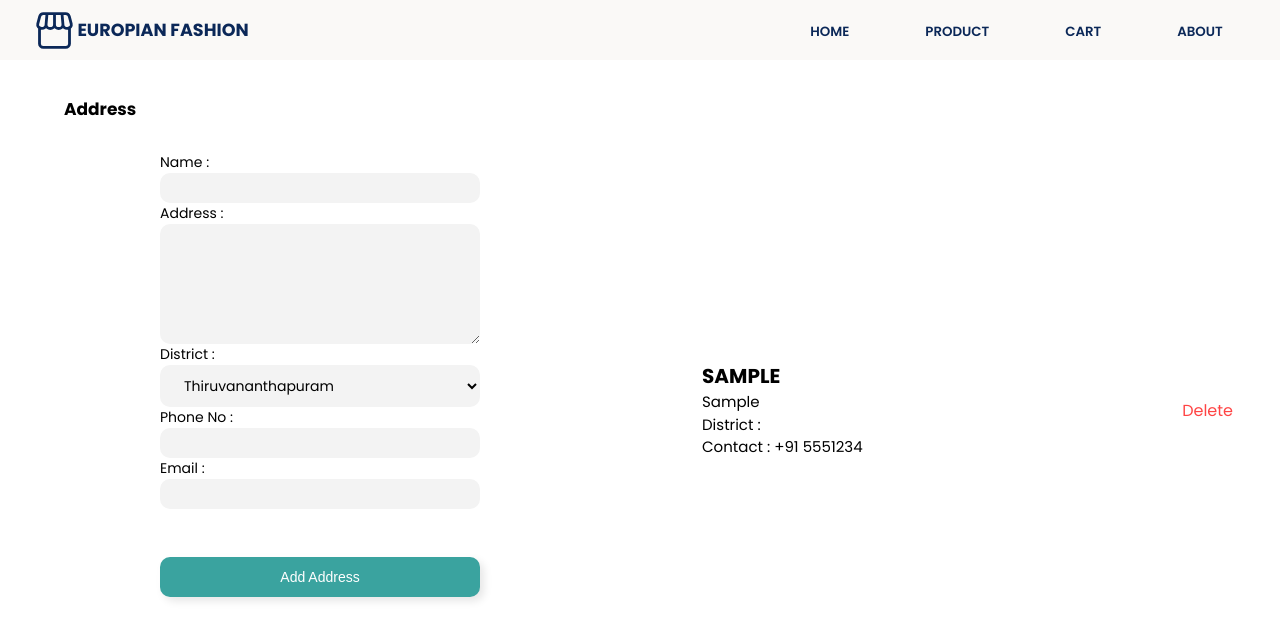
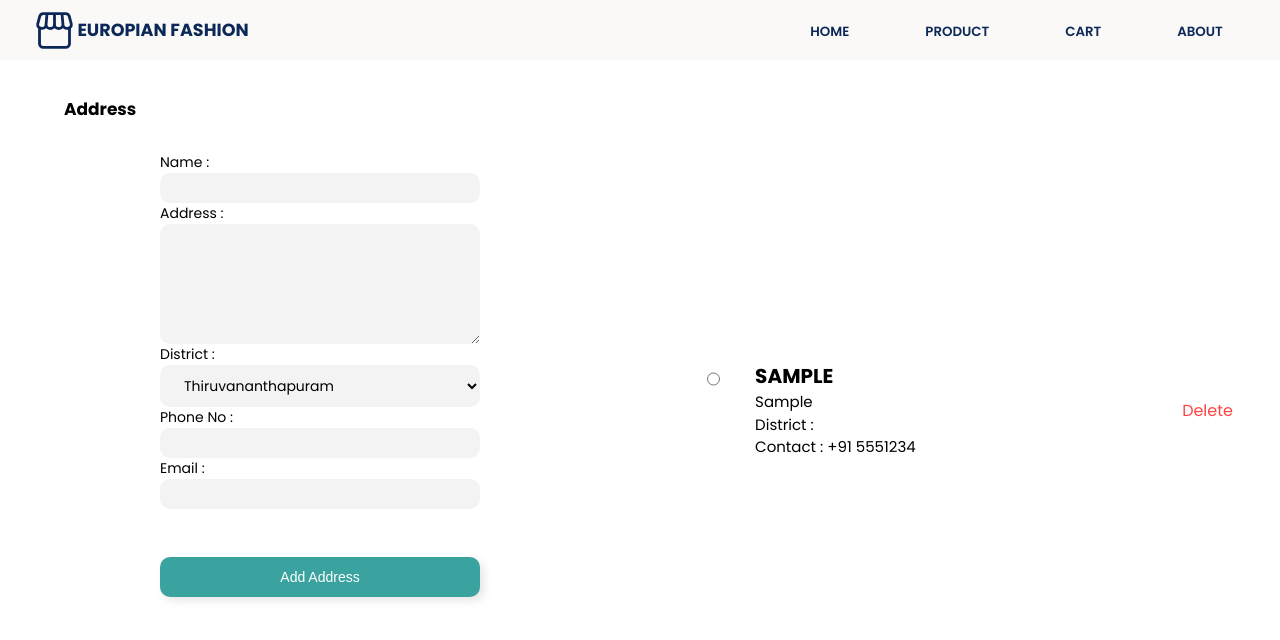
Before and after one commit to rasi-c/Carra-E-commerce, a React (Create React App) app: page /cart/address in a window 1280 px wide. Both pictures are taken after typing "Sample", "Sample", "5551234", "name@example.com" into the empty fields and a click on the button "Add Address". Shown: the top 640 px of the page. Built offline with nearby package versions, Linux system fonts and the light colour scheme; the HTML template or start-up script is replaced by a standard one.

Commit message:
address radio button added

```diff
--- a/package.json
+++ b/package.json
@@ -10,6 +10,7 @@
     "react-dom": "^18.2.0",
     "react-router-dom": "^6.22.2",
     "react-scripts": "5.0.1",
+    "react-toastify": "^10.0.5",
     "web-vitals": "^2.1.4"
   },
   "scripts": {
--- a/src/components/cartpage/address.jsx
+++ b/src/components/cartpage/address.jsx
@@ -3,6 +3,10 @@ import { useNavigate } from "react-router-dom";
 import { MyContext } from "../../App";
 import "./address.css";
 import { AddressDetails } from "./adresssmall";
+import { Bounce, toast } from "react-toastify";
+import { ToastContainer } from 'react-toastify';
+import 'react-toastify/dist/ReactToastify.css';
+let Count = 0;
 
 export function Address() {
   const navigate = useNavigate()
@@ -14,11 +18,9 @@ export function Address() {
   const [email, setEmail] = useState('')
    function Submit(event){
     event.preventDefault();
-    // let Count = 0;
-    // console.log("first is : ",Count = Count+1);
-    // console.log("second  is : ",Count = Count+1);
+    if(secondArray.cart1.length < 3){
       let newObj = {
-      // id: Count++,
+        id: Count++,
         name: name,
         address: address,
         district: district,
@@ -32,6 +34,19 @@ export function Address() {
       setAddress('')
       setEmail('')
       setPhoneNo('')
+    }else{
+      toast.warn('maximue Address is 3', {
+        position: "bottom-right",
+        autoClose: 5000,
+        hideProgressBar: false,
+        closeOnClick: true,
+        pauseOnHover: true,
+        draggable: true,
+        progress: undefined,
+        theme: "dark",
+        transition: Bounce,
+        });
+    }
     // navigate("invoice");
    }
   return (
@@ -70,6 +85,7 @@ export function Address() {
       </div>
       <div className="secContainer">
         <div className="addressMain">
+        <ToastContainer />
           {secondArray.cart1.map((item)=> {
             return <AddressDetails item={item}/>
           })}
--- a/src/components/cartpage/addresssmall.css
+++ b/src/components/cartpage/addresssmall.css
@@ -9,8 +9,12 @@
   /* border: 2px solid black; */
   display: flex;
 }
+.radioButton{
+  width: 10%;
+  height: 100%;
+}
 .leftAddress {
-  width: 80%;
+  width: 70%;
   height: 100%;
   line-height: 1.5;
 }
@@ -40,4 +44,5 @@
 }
 .addressDelete{
     color: rgb(255 68 68);
+    cursor: pointer;
 }
--- a/src/components/cartpage/adresssmall.jsx
+++ b/src/components/cartpage/adresssmall.jsx
@@ -1,10 +1,33 @@
-import React from "react";
+import React, { useContext, useState } from "react";
 import "./addresssmall.css";
+import { MyContext } from "../../App";
 
 export function AddressDetails(prop) {
-  console.log("Adress props is : ", prop.item);
+  const addressArray = useContext(MyContext)
+  const [selectedOption, setSelectedOption] = useState(null);
+
+  const handleOptionChange = (option) => {
+    setSelectedOption(option);
+  };
+  // console.log("Adress props is : ", prop.item);
+  function AddressDeleted(id) {
+    console.log("address array",addressArray.cart1);
+    const updateArray = addressArray.cart1.filter((item)=>{
+      return item.id !== id
+    })
+    addressArray.setSecArray(updateArray)
+    console.log("updated array is ", addressArray.cart1);
+  }
   return (
     <div className="mainAddress">
+      <div className="radioButton"><input
+          type="radio"
+          id={`option${prop.item.id}`}
+          name="options"
+          value="option1"
+          checked={selectedOption === `option${prop.item.id}`}
+          onChange={() => handleOptionChange(`option${prop.item.id}`)}
+        /></div>
       <div className="leftAddress">
         <div className="userName">{prop.item.name.toUpperCase()}</div>
         <div className="userAddress">{prop.item.address}</div>
@@ -12,7 +35,12 @@ export function AddressDetails(prop) {
         <div className="userPhoneNo">Contact : +91 {prop.item.phoneNO}</div>
       </div>
       <div className="rightDelete">
-        <div className="addressDelete">Delete</div>
+        <div
+          className="addressDelete"
+          onClick={() => AddressDeleted(prop.item.id)}
+        >
+          Delete
+        </div>
       </div>
     </div>
   );
```
Also changed, not shown: 1 other file (tests, documents, lock files or other folders). Lines whose indentation alone changed are shown as unchanged.
